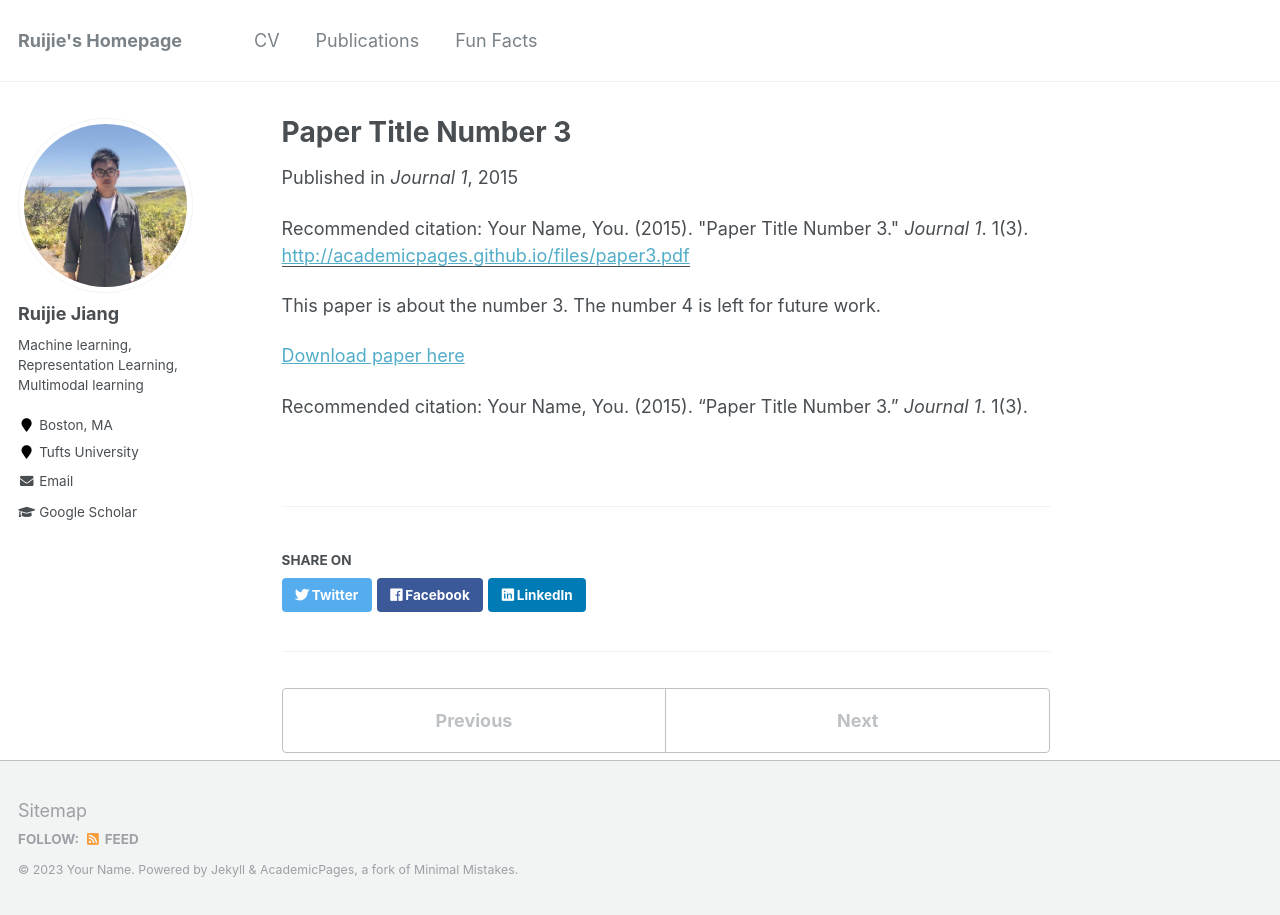
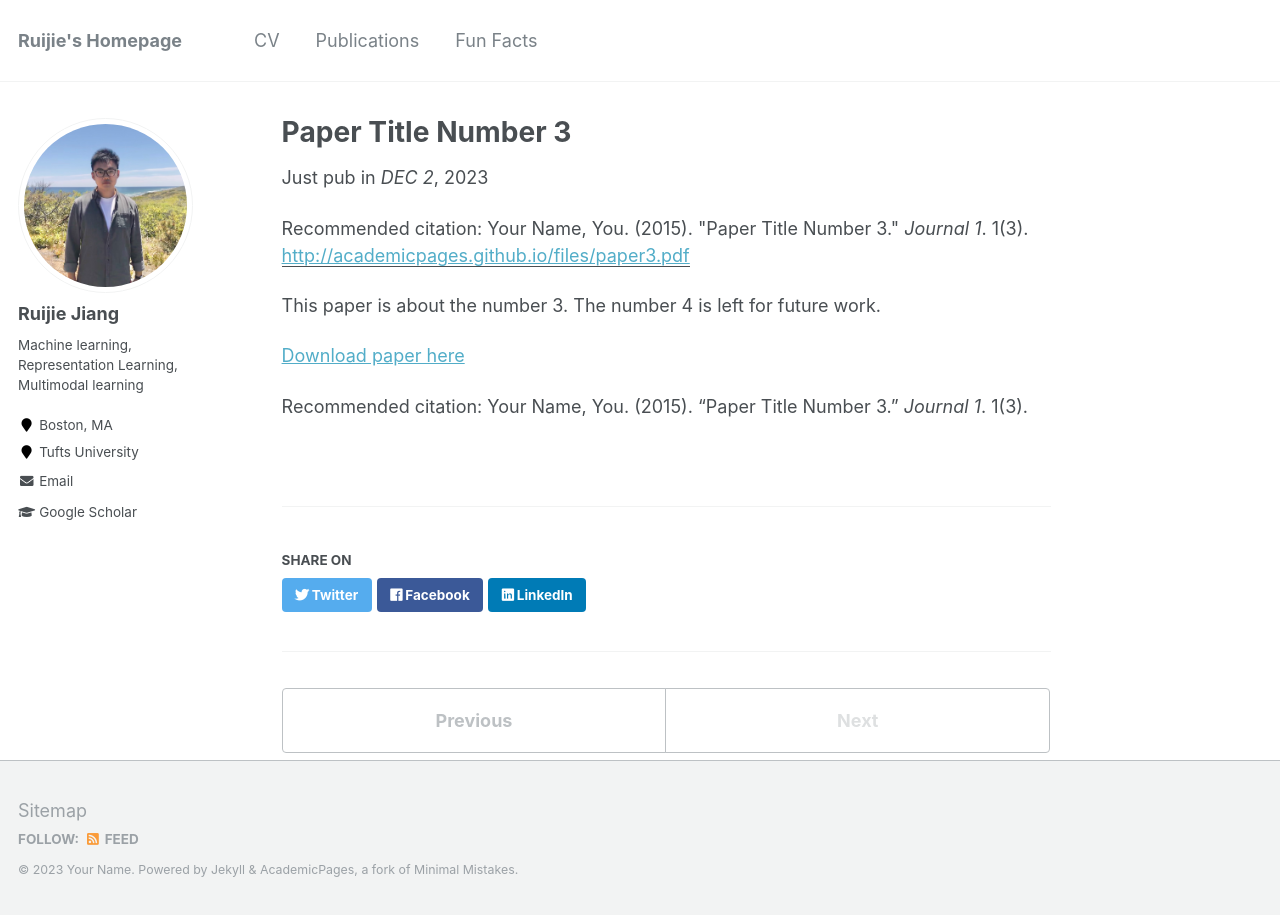
Before and after one commit to rjiang03/ruijie.github.io, a Jekyll site: the page built from _publications/2015-10-01-paper-title-number-3.md, in a window 1280 px wide. Built offline with Jekyll 4.4.1, drawn with Linux system fonts in a browser that asks for light colours.

Commit message:
Update 2015-10-01-paper-title-number-3.md
test

```diff
--- a/_publications/2015-10-01-paper-title-number-3.md
+++ b/_publications/2015-10-01-paper-title-number-3.md
@@ -3,8 +3,9 @@ title: "Paper Title Number 3"
 collection: publications
 permalink: /publication/2015-10-01-paper-title-number-3
 excerpt: 'This paper is about the number 3. The number 4 is left for future work.'
-date: 2015-10-01
-venue: 'Journal 1'
+date: 2023-12-11
+venue: 'DEC 2'
+charreplace: 'Just pub in'
 paperurl: 'http://academicpages.github.io/files/paper3.pdf'
 citation: 'Your Name, You. (2015). &quot;Paper Title Number 3.&quot; <i>Journal 1</i>. 1(3).'
 ---
```
